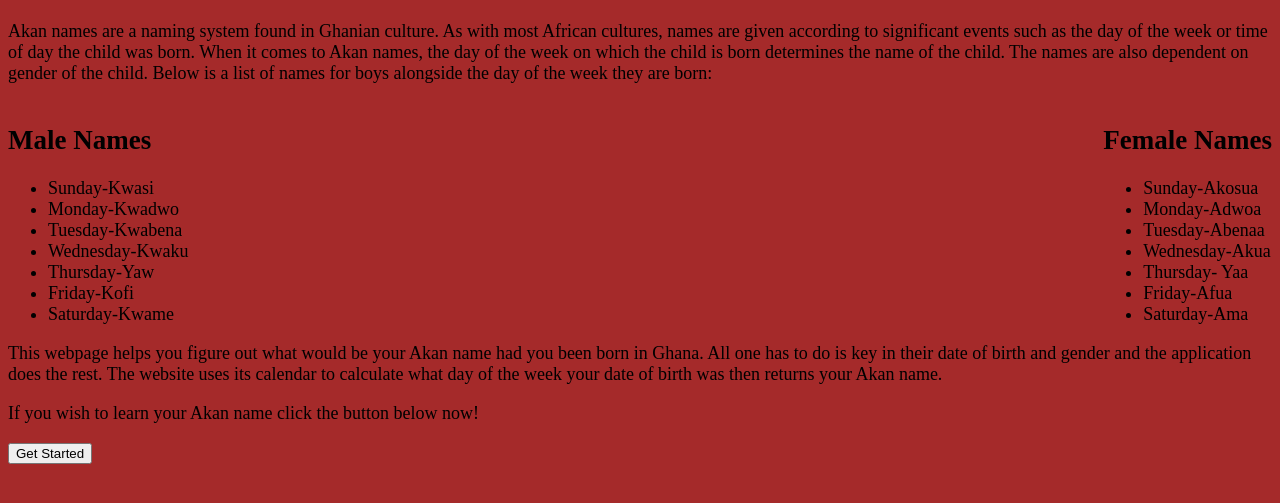
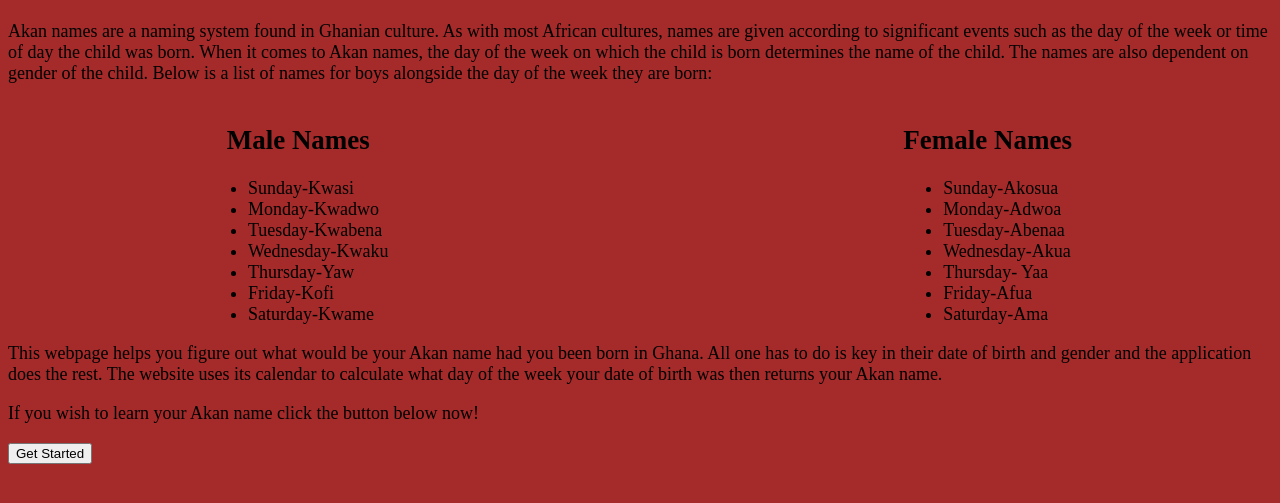
Before and after one commit to MartinKinyuka/Akan-Names, a plain HTML site: page index.html in a window 1280 px wide. Shown: the part 69-572 px from the top of the page. Drawn offline with Linux system fonts and the light colour scheme.

Commit message:
floats styled and centre positioned

```diff
--- a/index.css
+++ b/index.css
@@ -10,9 +10,14 @@ body{
 }
 .female{
   float: right;
+  margin-right: 200px;
 }
 .male{
   float: left;
+  margin-left: 200px;
+}
+.male h2{
+  text-align: center;
 }
 .text{
   clear: both;
```
